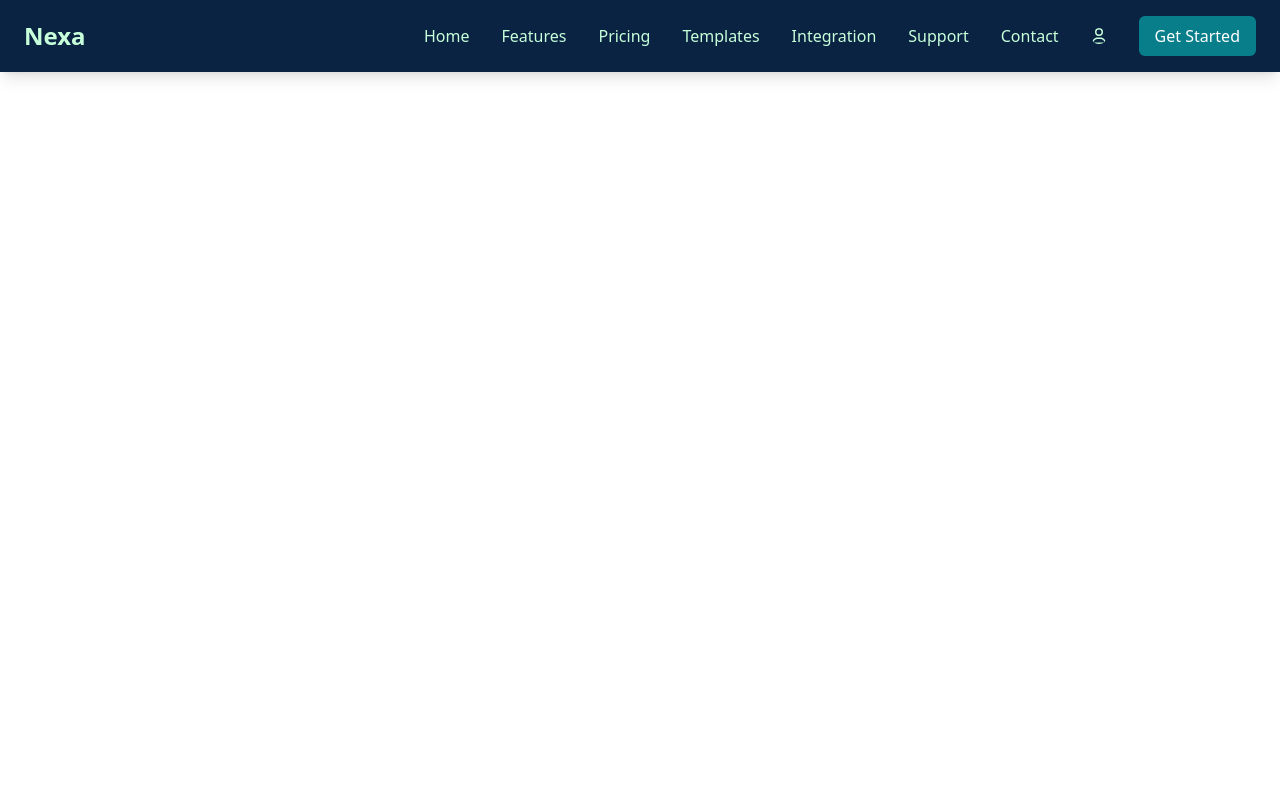
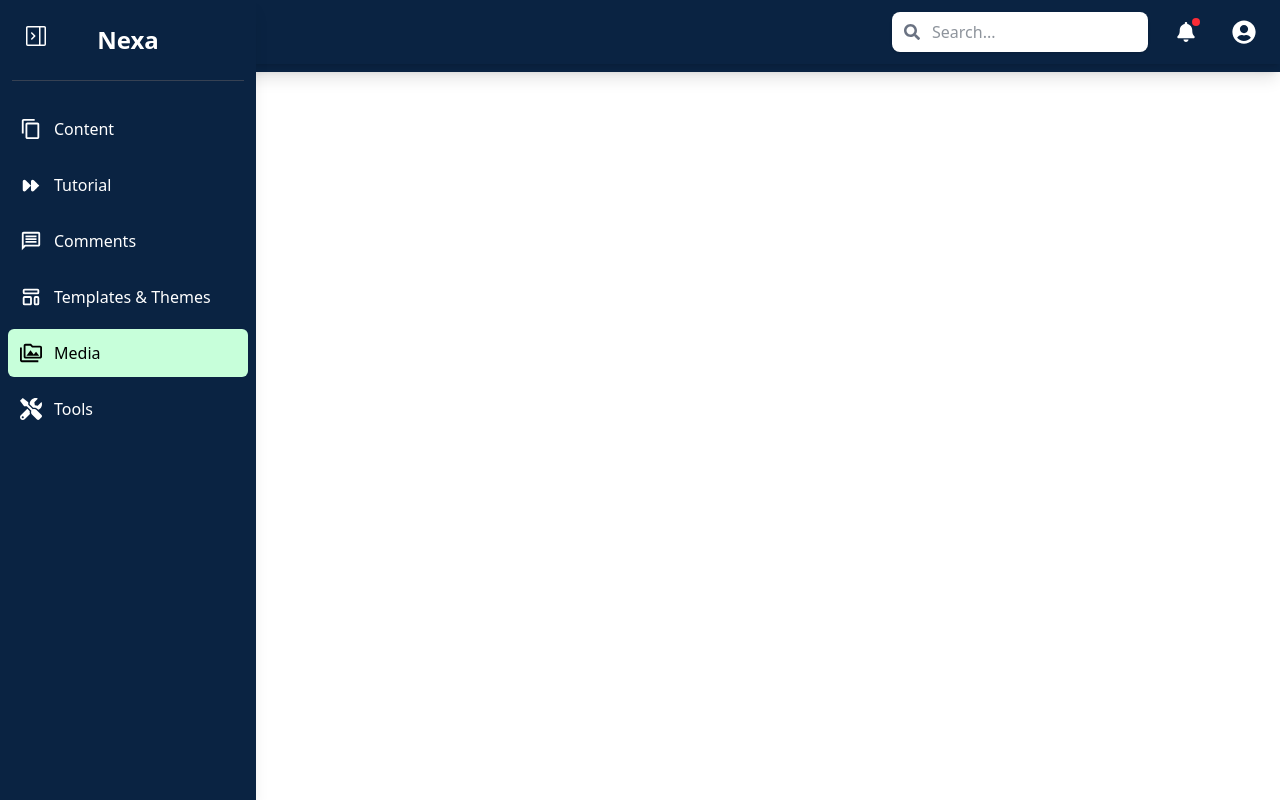
Before and after one commit to Cody-nas/Nexa, a React (Vite) app: page /media in a window 1280 px wide. Built offline with nearby package versions, Linux system fonts and the light colour scheme.

Commit message:
Add Media page and update routing in App component

```diff
--- a/src/App.jsx
+++ b/src/App.jsx
@@ -14,6 +14,8 @@ import Login from "./pages/Login";
 import Dashboard from "./pages/Dashboard";
 import Content from "./DashboardPages/Content";
 import Templates from "./DashboardPages/Templates";
+import Media from "./DashboardPages/Media";
+
 // import { useAuth } from "./context/AuthContext"; // Ensure you have AuthContext
 
 const PrivateRoute = ({ element }) => {
@@ -47,6 +49,7 @@ const App = () => {
           <Route path="/dashboard" element={<Dashboard />} />
           <Route path="/content" element={<Content />} />
           <Route path="/templates" element={<Templates />} />
+          <Route path="/media" element={<Media />} />
 
           {/* Protected Route */}
           <Route
--- /dev/null
+++ b/src/DashboardPages/Media.jsx
@@ -0,0 +1,14 @@
+import React from "react";
+import Sidebar from "../components/Sidebar";
+import DashboardNavbar from "../components/DashboardNavbar";
+
+const Media = () => {
+  return (
+    <div>
+      <DashboardNavbar />
+      <Sidebar />
+    </div>
+  );
+};
+
+export default Media;
```
